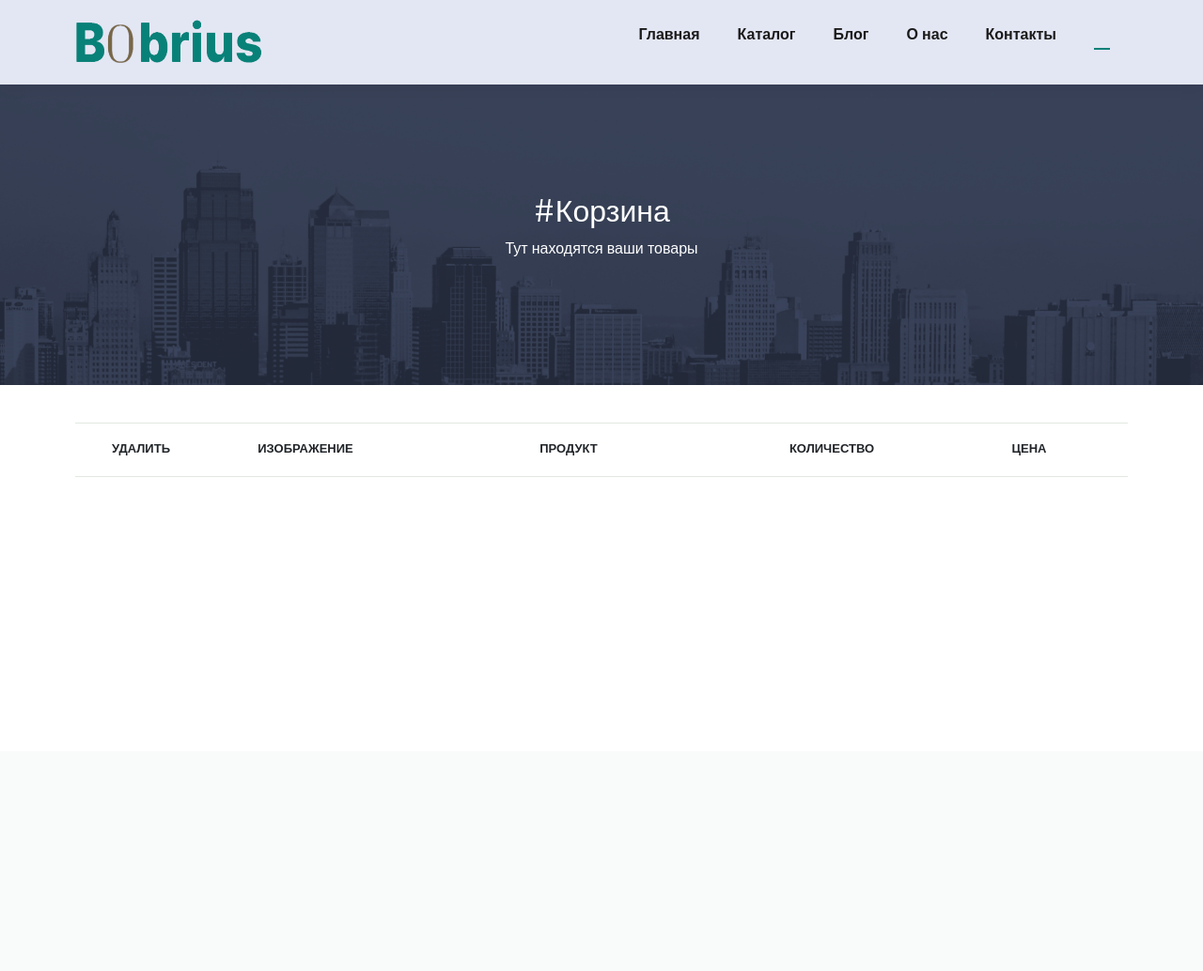
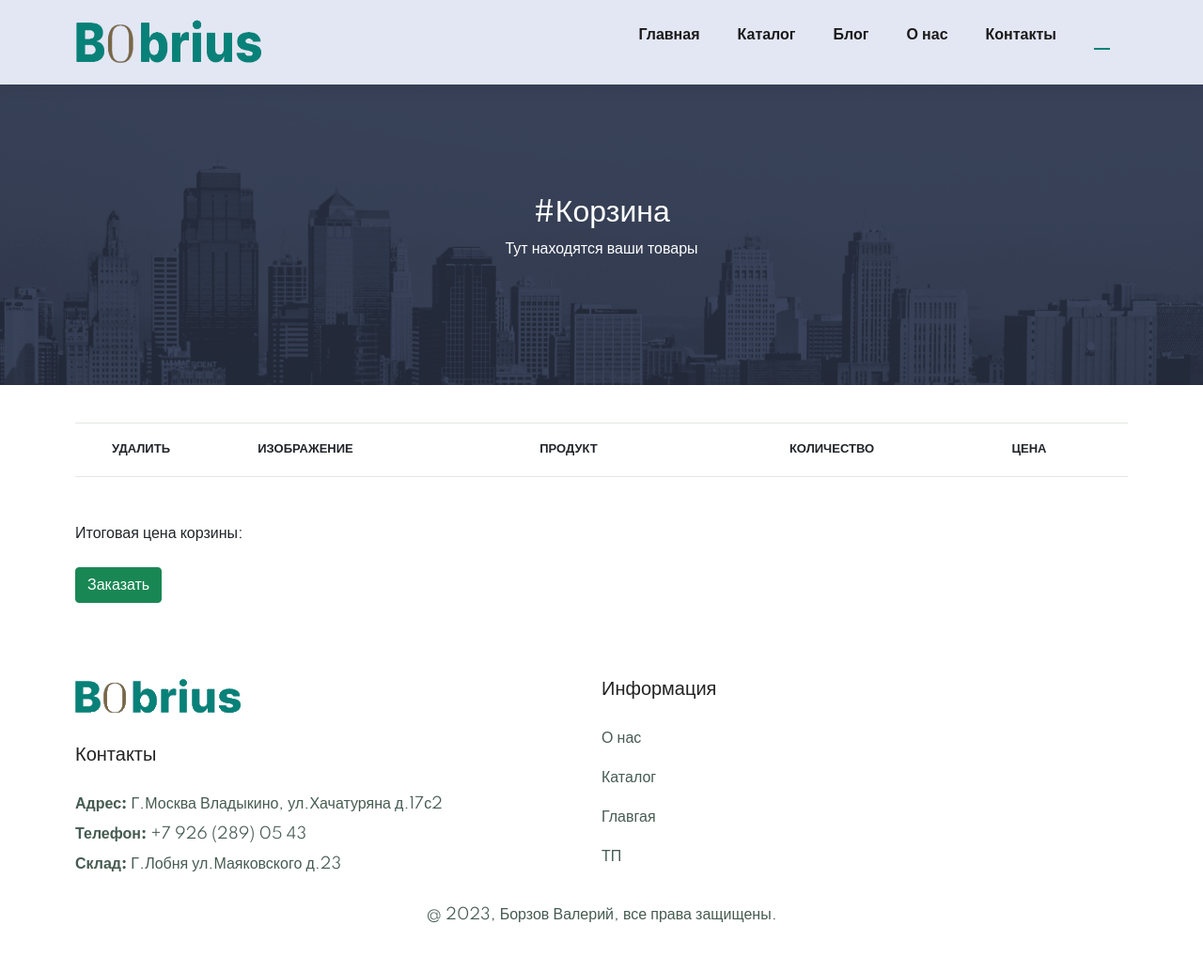
Before and after one commit to BorzovValera/dient, a PHP site: page /dient/cart.php in a window 1280 px wide. Shown: the whole page at 94% size. Before the commit the page ends 508 px from the top, so only its background shows below. Run offline with PHP 8.4, Linux system fonts and the light colour scheme; a user stored in the database is signed in; data comes from the database, SQL or seed files in the repository; data that the repository does not hold is empty; some libraries are stand-ins or nearby versions.

Commit message:
новая сборка

```diff
--- a/cart.php
+++ b/cart.php
@@ -74,11 +74,38 @@
                 <?php endwhile; ?>
             </tbody>
         </table>
+        <br><br>
+          <div>
+            <span class="itogspan" href = "shop.html">Итоговая цена корзины:</span>
+          </div>
+            <br>
+            <a class="btn btn-success" href="#" role="button">Заказать</a>
+          </div>
     </section>
 
     <!-- Остальная разметка страницы -->
 
     <script src="script.js"></script>
 </body>
+<footer class="section-p1">
+        <div class="col">
+          <img class="logo" src="img/logomin.png">
+          <h4>Контакты</h4>
+          <p><strong>Адрес:</strong> Г.Москва Владыкино, ул.Хачатуряна д.17с2</p>
+          <p><strong>Телефон:</strong> +7 926 (289) 05 43</p>
+          <p><strong>Склад:</strong> Г.Лобня ул.Маяковского д.23</p>
+        </div>
 
+            <div class="col">
+              <h4>Информация</h4>
+              <a href=""><p>О нас</p></a>
+              <a href=""><p>Каталог</p></a>
+              <a href=""><p>Главгая</p></a>
+              <a href=""><p>ТП</p></a>
+            </div>
+
+            <div class="copyright">
+              <p>@ 2023, Борзов Валерий, все права защищены.</p>
+            </div>
+      </footer>
 </html>
```
